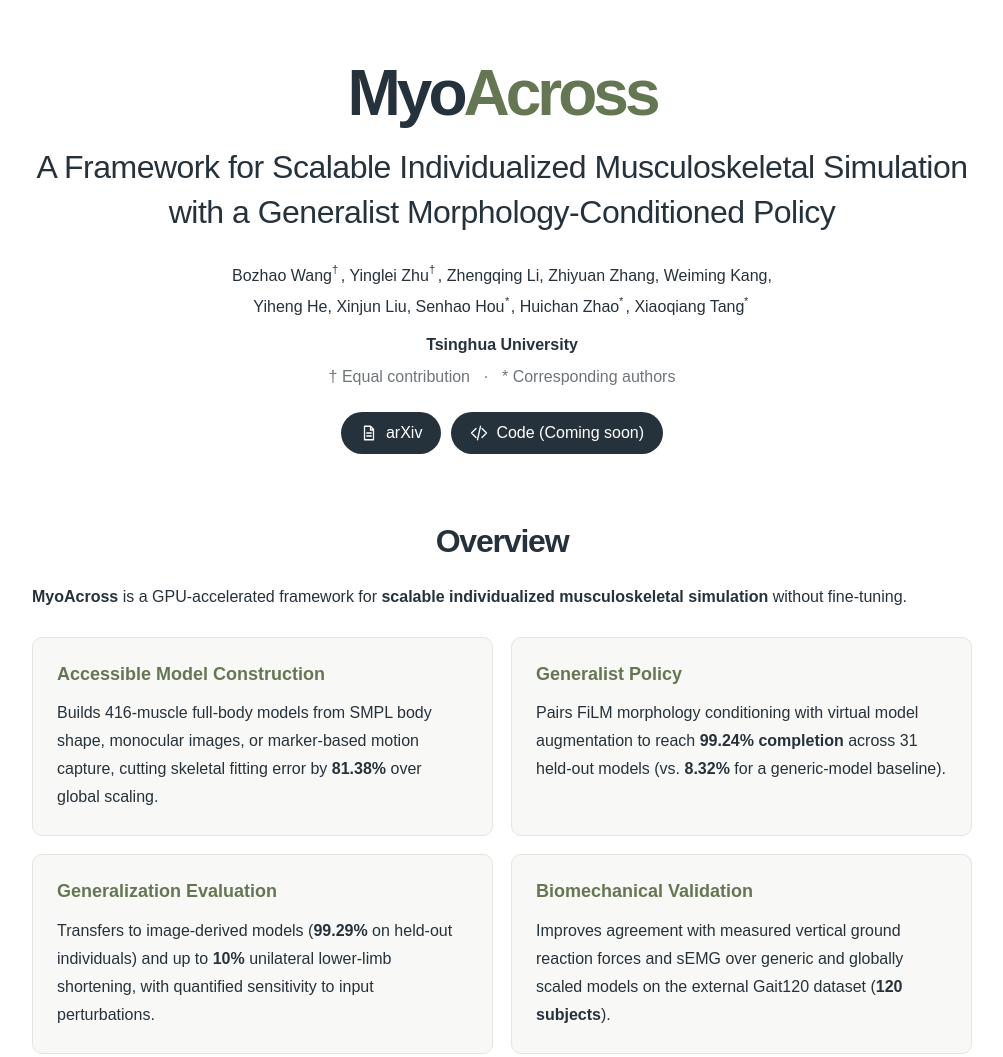
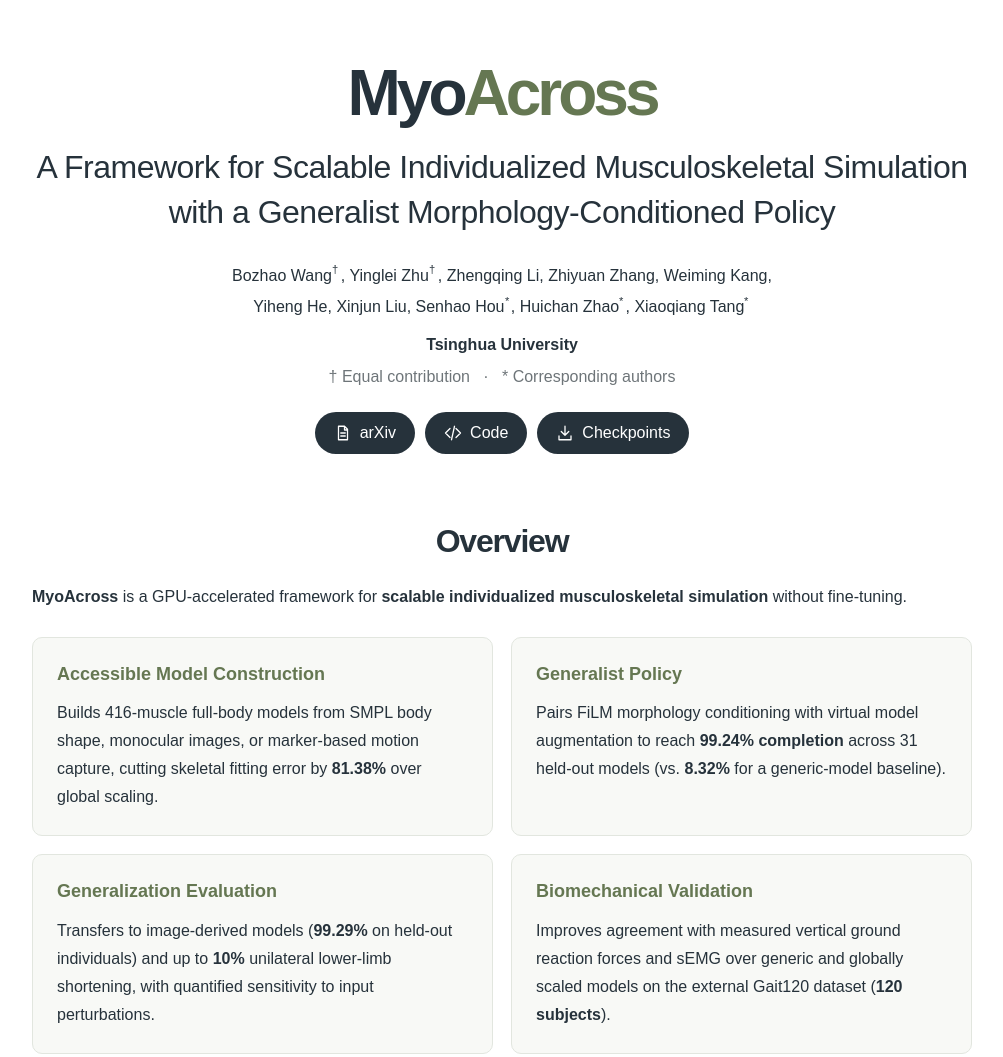
Before and after one commit to woodater-thu/woodater-thu.github.io, a plain HTML site: page MyoAcross/index.html in a window 1280 px wide. Shown: the top 1057 px of the page, without its empty margins (138-1141 px from the left). Drawn offline with Linux system fonts and the light colour scheme.

Commit message:
Link project page to code and checkpoints

```diff
--- a/MyoAcross/index.html
+++ b/MyoAcross/index.html
@@ -19,7 +19,8 @@
 <p class="author-notes">† Equal contribution &nbsp; · &nbsp; * Corresponding authors</p>
 <div class="publication-links" aria-label="Publication resources">
 <a class="resource-link" href="https://arxiv.org/abs/2610.36535" target="_blank" rel="noopener" aria-label="Read the MyoAcross paper on arXiv"><svg viewBox="0 0 24 24" aria-hidden="true"><path d="M6 3h8l4 4v14H6zM14 3v5h4M9 12h6M9 16h6"/></svg><span>arXiv</span></a>
-<button type="button" class="resource-link" disabled title="Code release coming soon" aria-label="Code — coming soon"><svg viewBox="0 0 24 24" aria-hidden="true"><path d="m8 6-6 6 6 6m8-12 6 6-6 6M14 3l-4 18"/></svg><span>Code (Coming soon)</span></button>
+<a class="resource-link" href="https://github.com/woodater-thu/MyoAcross" target="_blank" rel="noopener" aria-label="View MyoAcross code on GitHub"><svg viewBox="0 0 24 24" aria-hidden="true"><path d="m8 6-6 6 6 6m8-12 6 6-6 6M14 3l-4 18"/></svg><span>Code</span></a>
+<a class="resource-link" href="https://huggingface.co/woodater/myoacross-checkpoints" target="_blank" rel="noopener" aria-label="Download MyoAcross checkpoints on Hugging Face"><svg viewBox="0 0 24 24" aria-hidden="true"><path d="M12 3v12m-5-5 5 5 5-5M4 16v5h16v-5"/></svg><span>Checkpoints</span></a>
 </div>
 </section>
 <section id="overview" class="chapter" aria-labelledby="overview-title"><div class="section-heading"><h2 id="overview-title">Overview</h2><p class="overview-intro"><strong>MyoAcross</strong> is a GPU-accelerated framework for <strong>scalable individualized musculoskeletal simulation</strong> without fine-tuning.</p>
```
